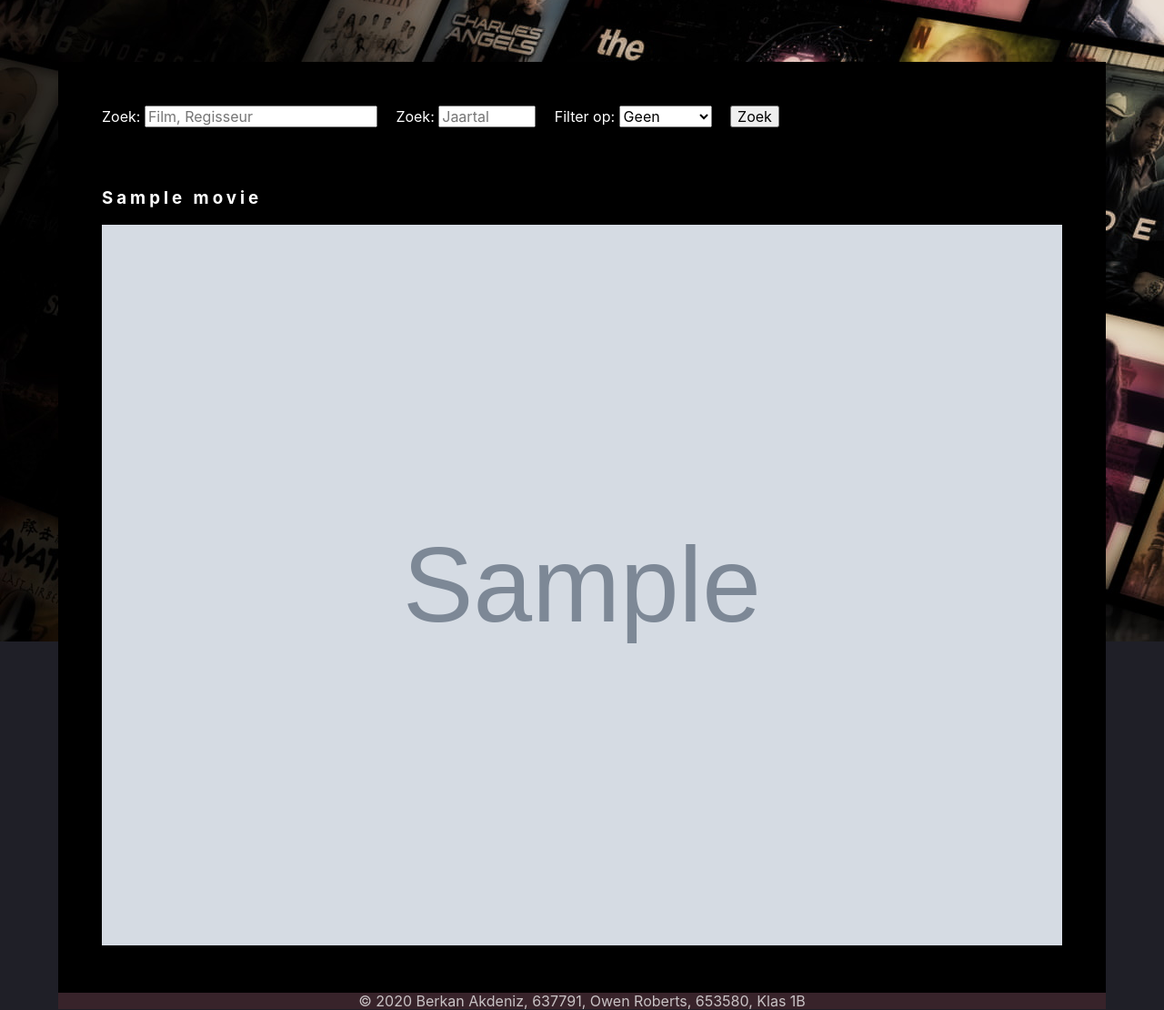
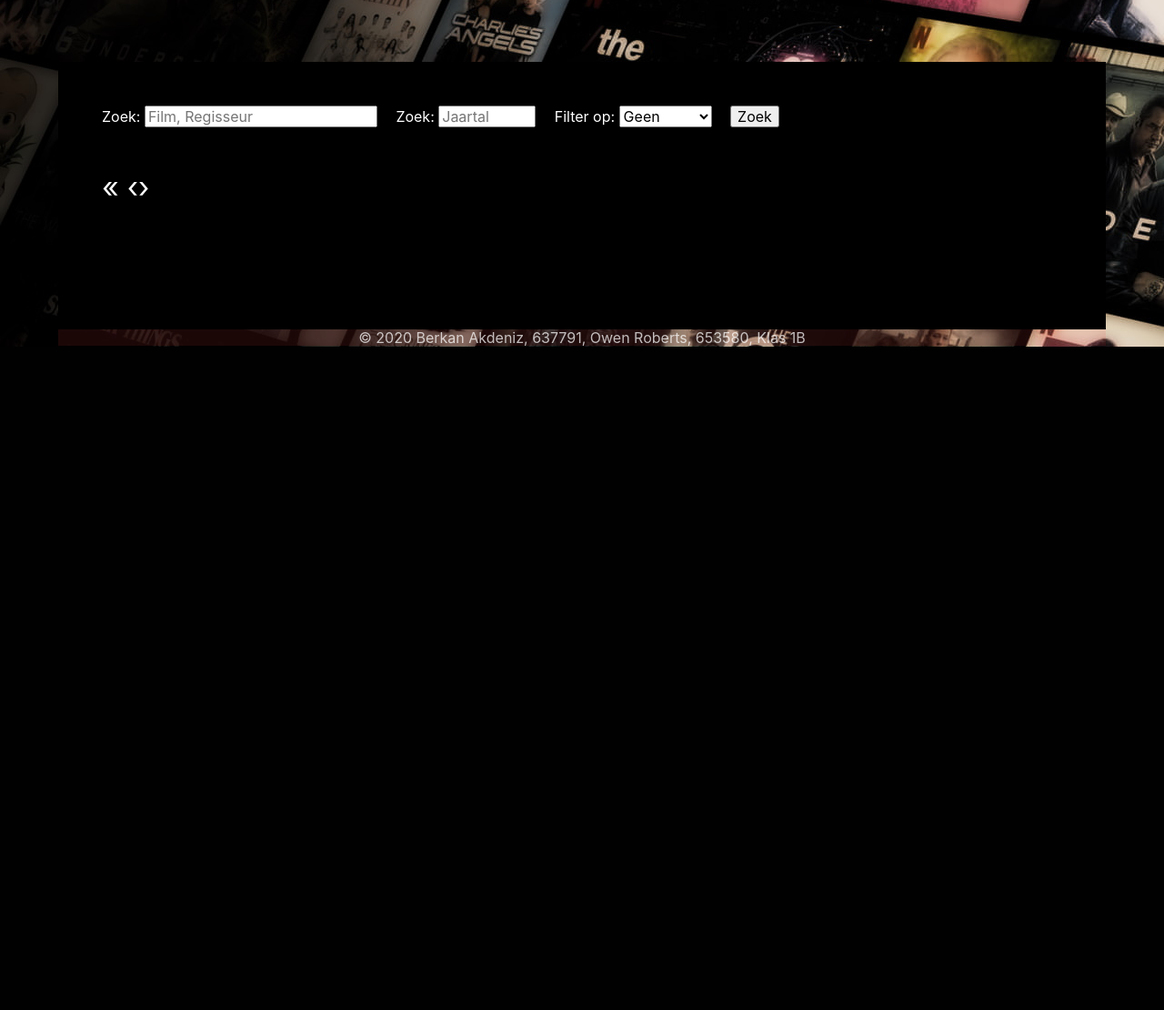
Before and after one commit to 6ANDA1F/Fletnix-Dynamic, a PHP site: page /index.php?p=film-overzicht&pagination_page=1 in a window 1280 px wide. Shown: the part 420-1530 px from the top of the page at 91% size. After the commit the page ends 801 px from the top, so only its background shows below. Run offline with PHP 8.4, Linux system fonts and the light colour scheme; tables that the repository leaves empty or names only in its code hold one stand-in row (values such as "Sample post"); grey boxes marked "Sample" are stand-in pictures; some libraries are stand-ins or nearby versions.

Commit message:
Added pagination to film-overview

```diff
--- a/includes/pages/film-overzicht.php
+++ b/includes/pages/film-overzicht.php
@@ -3,7 +3,14 @@
 require_once $_SERVER['DOCUMENT_ROOT'] . '/../includes/php/movie/data.php';
 require_once $_SERVER['DOCUMENT_ROOT'] . '/../includes/php/movie/html.php';
 $imgPath = getImgDir();
-$movies = getAll(30);
+
+if (isset($_GET['pagination_page']) && is_numeric($_GET['pagination_page'])) {
+    $pagination_page = $_GET['pagination_page'];
+} else {
+    $pagination_page = 0;
+}
+
+$movies = getAll(30, $pagination_page);
 ?>
 
 <header>
@@ -40,4 +47,8 @@ $movies = getAll(30);
         }
         ?>
     </div>
+
+    <div class="pagination">
+        <?php paginationHtml($pagination_page); ?>
+    </div>
 </main>
--- a/includes/php/movie/data.php
+++ b/includes/php/movie/data.php
@@ -13,7 +13,7 @@ const TABLE_MOVIE_DIRECTOR = "Movie_Director MD";
 const TABLE_PERSON = "Person P";
 const TABLE_MOVIE_GENRE = "Movie_Genre MG";
 
-function getAll($limit = 20)
+function getAll($limit = 20, $page)
 {
     $sql = "SELECT M.movie_id, title, cover_image FROM " . TABLE_MOVIES;
 
@@ -51,8 +51,8 @@ function getAll($limit = 20)
         $sql .= " MG.genre_name = :genre";
     }
 
-    $sql .= " ORDER BY M.movie_id
-            OFFSET 0 ROWS FETCH NEXT :limit ROWS ONLY";
+    $sql .= " ORDER BY M.movie_id";
+    $sql .= " OFFSET :offset ROWS FETCH NEXT :limit ROWS ONLY";
 
     $handler = getDatabaseHandler();
 
@@ -74,11 +74,15 @@ function getAll($limit = 20)
         $query->bindParam(':genre', $_GET['genre']);
     }
 
+    $offset = 0;
+    if ($page > 0) {
+        $offset = $page * $limit;
+    }
+
+    $query->bindParam(':offset', $offset, PDO::PARAM_INT);
     $query->bindParam(':limit', $limit, PDO::PARAM_INT);
 
-
     $query->execute();
-
 
     return $query->fetchAll(PDO::FETCH_OBJ);
 }
--- a/includes/php/movie/html.php
+++ b/includes/php/movie/html.php
@@ -16,6 +16,20 @@ function filmToHtml($filmObj)
 HTML;
 
 }
+
+function paginationHtml($page) {
+
+    $originalUrl = $_SERVER['REQUEST_URI'];
+    if ($paginationParamPos = strpos($_SERVER['REQUEST_URI'], '&pagination_page')) {
+        $originalUrl = substr($originalUrl, 0, $paginationParamPos);
+    }
+
+    // The "back" link
+    echo ($page > 0) ? '<a href="'. $originalUrl .'" title="First page">&laquo;</a> <a href="'. $originalUrl .'&pagination_page=' . ($page - 1) . '" title="Previous page">&lsaquo;</a>' : '<span class="disabled">&laquo;</span> <span class="disabled">&lsaquo;</span>';
+
+    // The "forward" link
+    echo '<a href="'.$originalUrl.'&pagination_page=' . ($page + 1) . '" title="Next page">&rsaquo;</a>';
+}
 //
 
 // Film detail
--- a/public/css/style.css
+++ b/public/css/style.css
@@ -112,6 +112,16 @@ ul > li:not(:last-child){
 
 img.img-border {
     border: 0.15rem solid #ff0000;
+}
+
+.pagination {
+    color: white;
+    font-size: 2rem;
+}
+
+.pagination a {
+    color: white;
+
 }
 
 /*--*/
```
